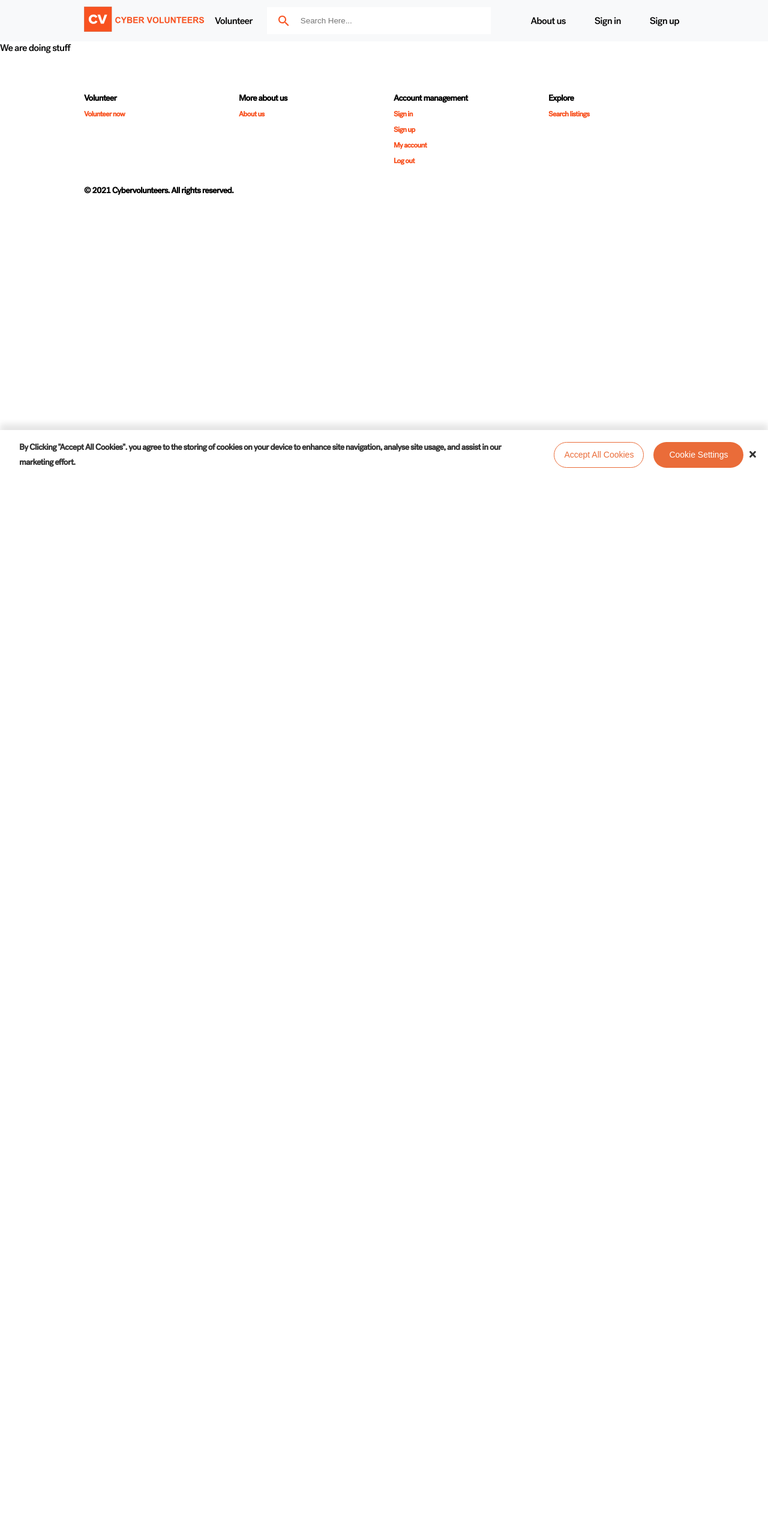
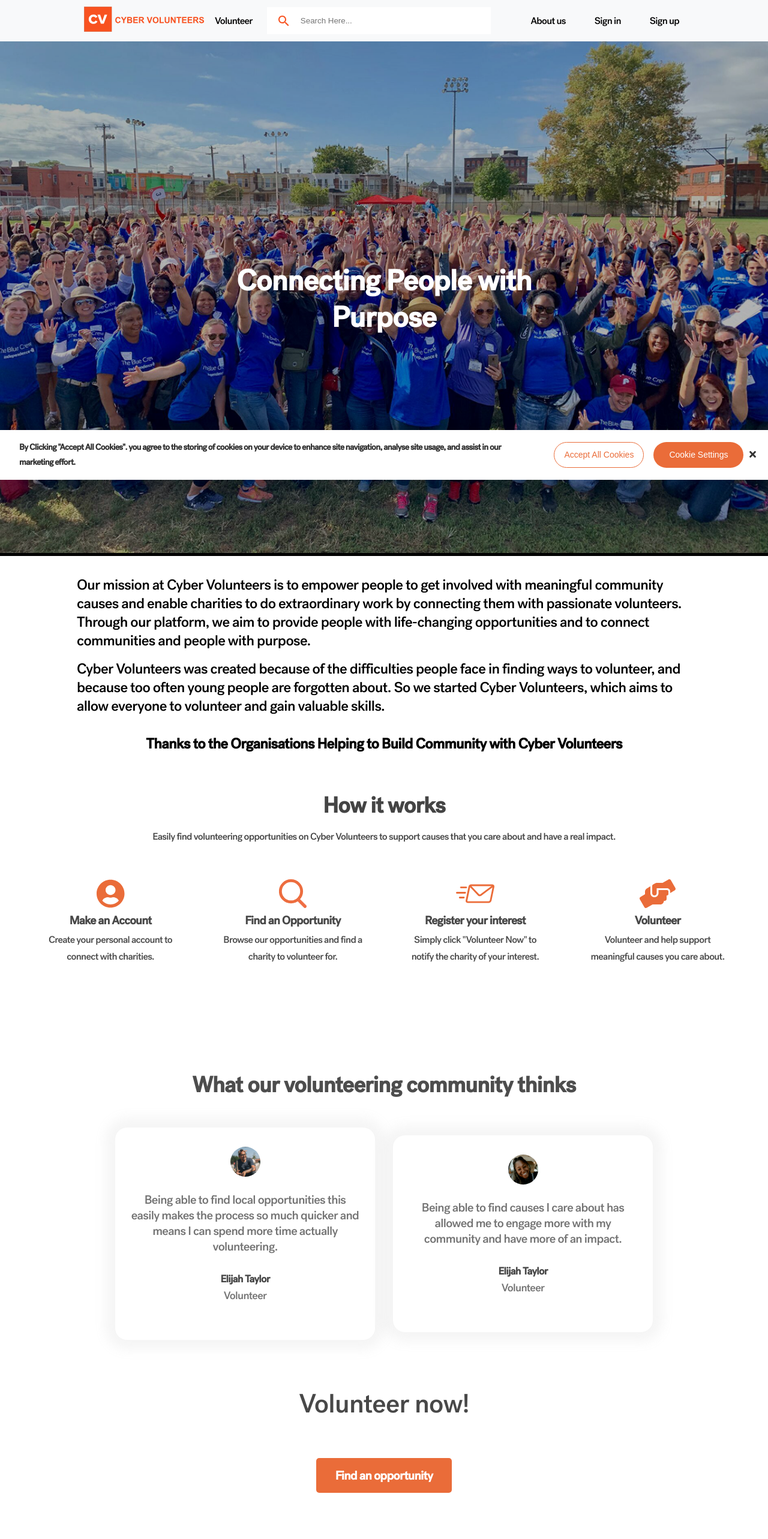
Before and after one commit to CyberVolunteers/Website-v2, a Next.js app in the folder next/: page /aboutUs in a window 1280 px wide. Shown: the top 2566 px of the page at 60% size. Before the commit the page ends 800 px from the top, so only its background shows below. Built offline with nearby package versions, Linux system fonts and the light colour scheme.

Commit message:
added an about us page draft, missing organisation logos

```diff
--- /dev/null
+++ b/next/client/styles/aboutUs.module.css
@@ -0,0 +1,37 @@
+.header_image_container {
+	position: relative;
+	background-color: #000;
+}
+.header_text {
+	position: absolute;
+	color: #fff;
+	font-size: 3rem;
+
+	text-align: center;
+
+	z-index: 1;
+
+	left: 50%;
+	top: 50%;
+
+	transform: translate(-50%, -50%);
+}
+.header_image {
+	width: 100%;
+	opacity: 0.7;
+}
+div.desc_block {
+	margin: auto;
+	margin-top: 2rem;
+	width: 80%;
+}
+.desc {
+	margin-bottom: 1rem;
+	font-size: 1.5rem;
+}
+
+.subsection_header {
+	font-size: 1.5rem;
+	margin-top: 2rem;
+	text-align: center;
+}
--- a/next/pages/aboutUs.tsx
+++ b/next/pages/aboutUs.tsx
@@ -1,13 +1,193 @@
+import {
+	faHandsHelping,
+	faUserCircle,
+} from "@fortawesome/free-solid-svg-icons";
+import { FontAwesomeIcon } from "@fortawesome/react-fontawesome";
+import Link from "next/link";
 import React, { ReactElement } from "react";
+import CommunityCard from "../client/components/CommunityCard";
 import Head from "../client/components/Head";
+
+import styles from "../client/styles/aboutUs.module.css";
 
 export default function AboutUs(): ReactElement {
 	return (
 		<div>
 			<Head title="About us - cybervolunteers" />
-			<p>We are doing stuff</p>
+			<div className={styles.header_image_container}>
+				<h1 className={styles.header_text}>Connecting People with Purpose</h1>
+				<img className={styles.header_image} src="/img/about-us-header.png" />
+			</div>
+			<div className={styles.desc_block}>
+				<p className={styles.desc}>
+					Our mission at Cyber Volunteers is to empower people to get involved
+					with meaningful community causes and enable charities to do
+					extraordinary work by connecting them with passionate volunteers.
+					Through our platform, we aim to provide people with life-changing
+					opportunities and to connect communities and people with purpose.
+				</p>
+				<p className={styles.desc}>
+					Cyber Volunteers was created because of the difficulties people face
+					in finding ways to volunteer, and because too often young people are
+					forgotten about. So we started Cyber Volunteers, which aims to allow
+					everyone to volunteer and gain valuable skills.
+				</p>
+			</div>
+			<h3 className={styles.subsection_header}>
+				Thanks to the Organisations Helping to Build Community with Cyber
+				Volunteers
+			</h3>
+			<div className="how-it-works-section">
+				<h1>How it works</h1>
+				<p>
+					Easily find volunteering opportunities on Cyber Volunteers to support
+					causes that you care about and have a real impact.
+				</p>
 
-			{/* Etc */}
+				<div className="steps-area">
+					<div className="step">
+						<div className="space-8"></div>
+
+						<FontAwesomeIcon
+							icon={faUserCircle}
+							style={{
+								marginBottom: "8px",
+							}}
+						/>
+
+						<div className="presentation">
+							<h3>Make an Account</h3>
+							<p>Create your personal account to connect with charities.</p>
+						</div>
+					</div>
+					<div className="step">
+						<div className="space-8"></div>
+
+						<img className="icon-48" alt="" src="/img/mag_glass_icon.svg"></img>
+
+						<div className="space-8"></div>
+
+						<div className="presentation">
+							<h3>Find an Opportunity</h3>
+							<p>
+								Browse our opportunities and find a charity to volunteer for.
+							</p>
+						</div>
+					</div>
+					<div className="step">
+						<img className="icon-64" alt="" src="/img/mail_icon.svg"></img>
+						<div className="presentation">
+							<h3>Register your interest</h3>
+							<p>
+								Simply click "Volunteer Now" to notify the charity of your
+								interest.
+							</p>
+						</div>
+					</div>
+					<div className="step">
+						<div className="space-8"></div>
+						<FontAwesomeIcon
+							icon={faHandsHelping}
+							style={{
+								marginBottom: "8px",
+							}}
+						/>
+
+						<div className="presentation">
+							<h3>Volunteer</h3>
+							<p>
+								Volunteer and help support meaningful causes you care about.
+							</p>
+						</div>
+					</div>
+				</div>
+			</div>
+
+			{/* Community Area */}
+
+			<div
+				className="community-section"
+				style={{
+					display: "flex",
+					flexDirection: "column",
+					alignItems: "center",
+				}}
+			>
+				<h1
+					style={{ textAlign: "center", color: "#4D4D4D" }}
+					className="landing-heading"
+				>
+					What our volunteering community thinks
+				</h1>
+
+				<div className="community-cards-wrapper">
+					<CommunityCard
+						text="Being able to find local opportunities this easily makes the process so much quicker and means I can spend more time actually volunteering."
+						img_src="/img/headshot1.png"
+						title="Elijah Taylor"
+						subtitle="Volunteer"
+					/>
+					<CommunityCard
+						text="Being able to find causes I care about has allowed me to engage more with my community and have more of an impact."
+						img_src="/img/headshot2.png"
+						title="Elijah Taylor"
+						subtitle="Volunteer"
+					/>
+				</div>
+
+				<h1
+					style={{ marginTop: "30px", fontWeight: 400 }}
+					className="make-loan-heading"
+				>
+					Volunteer now!
+				</h1>
+				<span className="find-opportunity-button">
+					<Link href="#">Find an opportunity</Link>
+				</span>
+			</div>
+
+			{/* volenteer area */}
+			<div className="volenteer-area">
+				<h1>
+					Cyber <br />
+					Volunteer for nonprofits.
+				</h1>
+
+				<img src="/img/child1.jpg" />
+			</div>
+
+			<ul>
+				<li>
+					<div className="icon-wrapper">
+						<img className="icon-64" src="/img/org_icon.svg" />
+						<p>Create your organisation's profile.</p>
+					</div>
+				</li>
+				<li>
+					<div className="icon-wrapper">
+						<img className="icon-64" src="/img/listings_icon.svg" />
+						<p>Create volunteering opportunities.</p>
+					</div>
+				</li>
+				<li>
+					<div className="icon-wrapper">
+						<img className="icon-64" src="/img/volunteers_icon.svg" />
+						<p>Get connected to passionate volunteers.</p>
+					</div>
+				</li>
+			</ul>
+
+			{/* get started button */}
+
+			<div className="button-wrapper">
+				<a href="#">Get Started</a>
+			</div>
+
+			{/* image area */}
+
+			{/* <div className="image-wrapper" style={{ margin: "4rem auto" }}>
+					<img src="/img/student.jpg" style={{ width: "100%" }} />
+				</div> */}
 		</div>
 	);
 }
```
Also changed, not shown: next/public/img/about-us-header.png (added).
